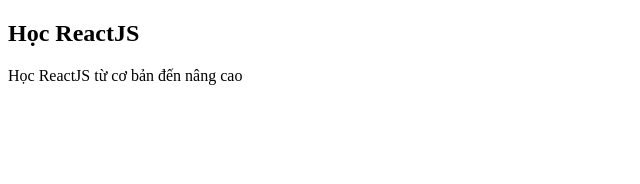
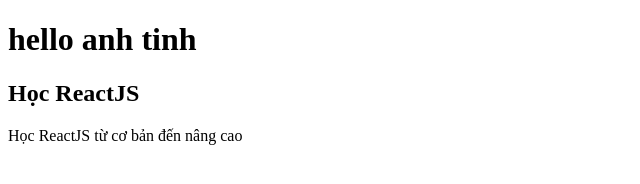
Before and after one commit to Phongthanak/anhtinhtest, a plain HTML site: page index.html in a window 1280 px wide. Shown: the whole page, without its empty margins (0-640 px from the left). Drawn offline with nearby package versions, Linux system fonts and the light colour scheme.

Commit message:
Update index.html

```diff
--- a/index.html
+++ b/index.html
@@ -12,6 +12,7 @@
 </head>
 
 <body>
+    <h1>hello anh tinh</h1>
     <div id="root"></div>
     <script type="text/babel">
         const divReact = React.createElement(
```
